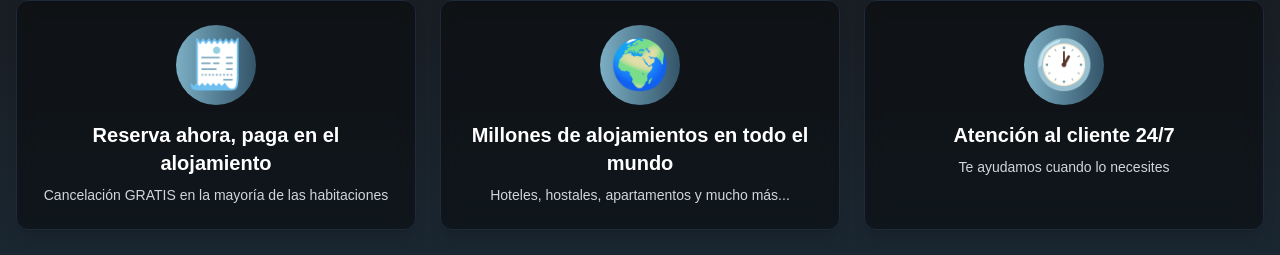
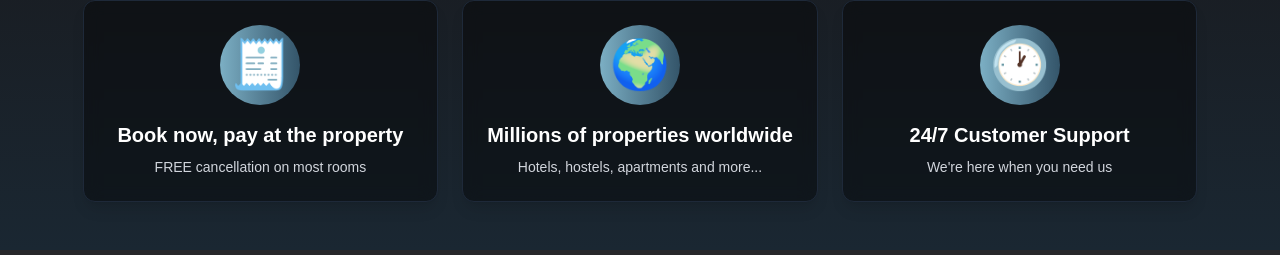
Before and after one commit to Rodrigorjc/SkyStay-Front, a Next.js app: page /en/accommodation in a window 1280 px wide. Shown: the part 612-867 px from the top of the page. Built offline with nearby package versions, Linux system fonts and the light colour scheme; no server answers.

Commit message:
✨ Integrate localization support in Benefits section for titles and descriptions

```diff
--- a/src/app/[lang]/accommodation/components/Benefits.tsx
+++ b/src/app/[lang]/accommodation/components/Benefits.tsx
@@ -1,25 +1,32 @@
 "use client";
 
 import React from 'react';
+import { useDictionary } from '@context';
 
 const BenefitsSection: React.FC = () => {
+    const { dict } = useDictionary();
+
     const benefits = [
         {
             icon: '🧾',
-            title: 'Reserva ahora, paga en el alojamiento',
-            description: 'Cancelación GRATIS en la mayoría de las habitaciones',
+            title: dict.CLIENT.BENEFITS.PAY_ON_SITE.TITLE,
+            description: dict.CLIENT.BENEFITS.PAY_ON_SITE.DESCRIPTION,
         },
         {
             icon: '🌍',
-            title: 'Millones de alojamientos en todo el mundo',
-            description: 'Hoteles, hostales, apartamentos y mucho más...',
+            title: dict.CLIENT.BENEFITS.WORLDWIDE.TITLE,
+            description: dict.CLIENT.BENEFITS.WORLDWIDE.DESCRIPTION,
         },
         {
             icon: '🕐',
-            title: 'Atención al cliente 24/7',
-            description: 'Te ayudamos cuando lo necesites',
+            title: dict.CLIENT.BENEFITS.SUPPORT24.TITLE,
+            description: dict.CLIENT.BENEFITS.SUPPORT24.DESCRIPTION,
         },
     ];
+
+    if (!dict || !dict.CLIENT || !dict.CLIENT.BENEFITS) {
+        return null;
+    }
 
     return (
         <div className="max-w-7xl mx-auto px-4 py-12">
```
